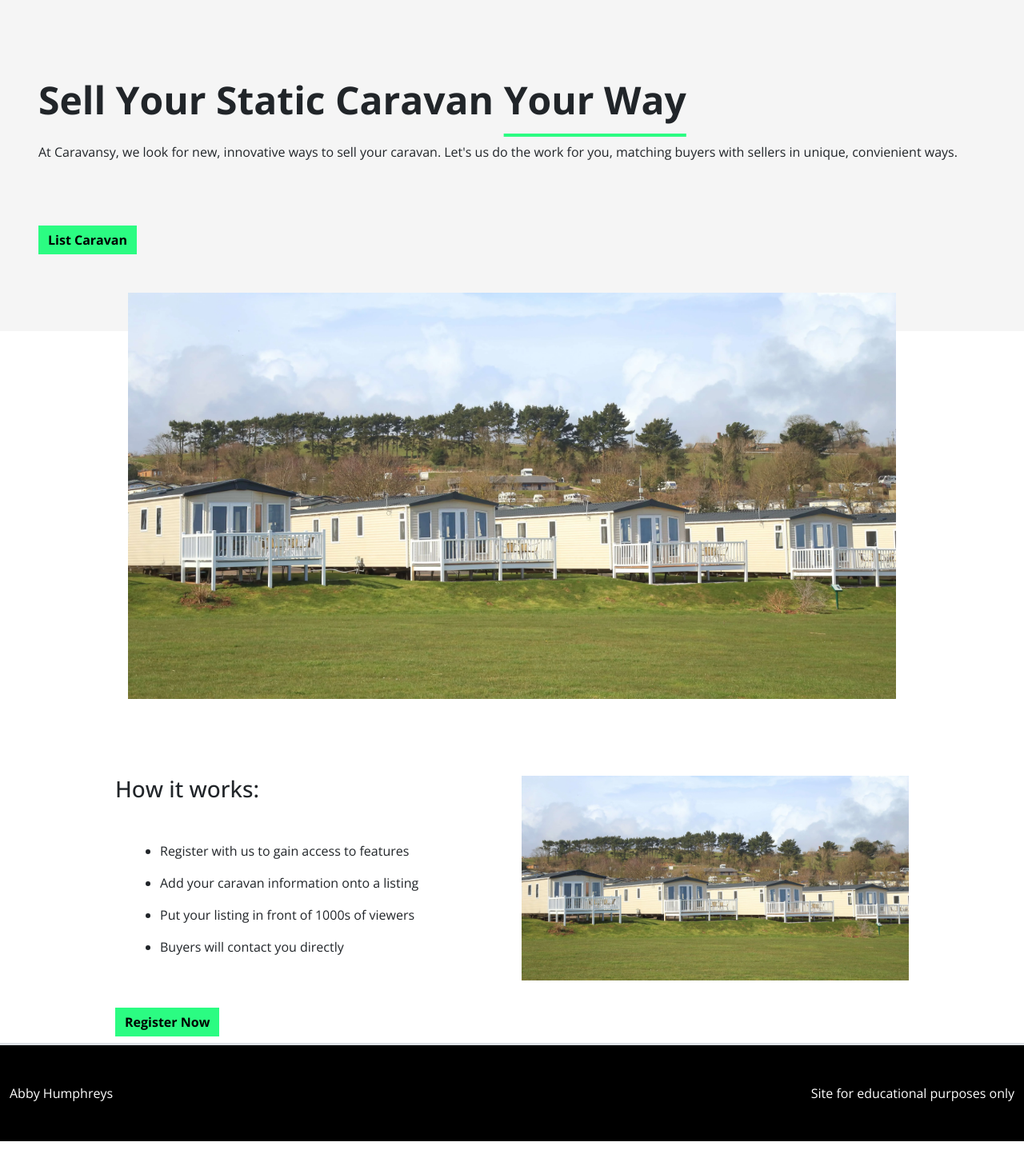
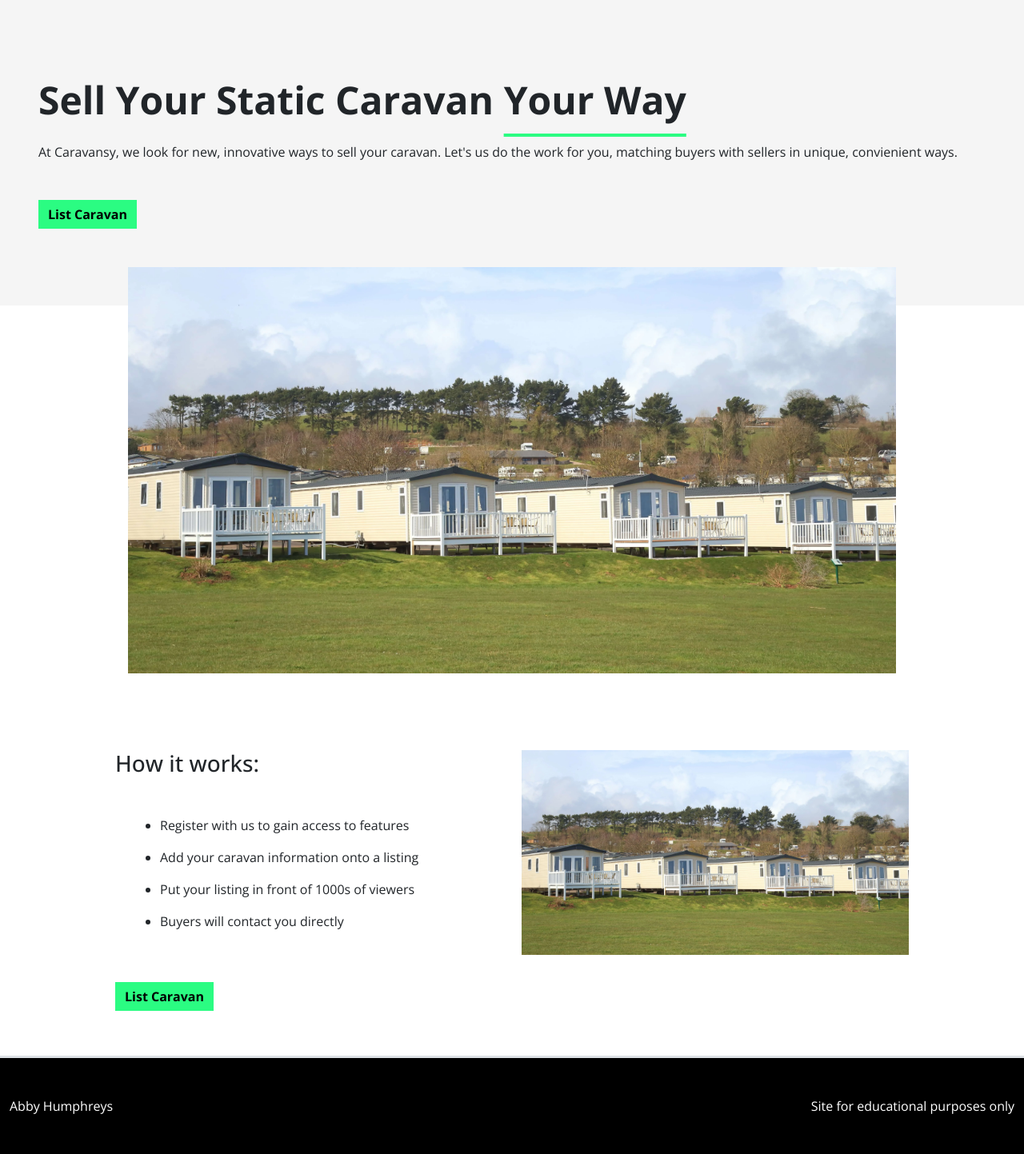
Before and after one commit to AbbyHumphreys/Caravansy, a Flask app: page /sell in a window 1280 px wide; the page is wider, and only the part inside the window is pictured. Shown: the part 74-1517 px from the top of that part at 80% size. Run offline with Flask 2, Linux system fonts and the light colour scheme; the visitor is signed in with stand-in values (Sample User, id 1); some libraries are stand-ins or nearby versions.

Commit message:
add: jinja templating functionality for buttons on sell page

```diff
--- a/templates/general_templates/sell.html
+++ b/templates/general_templates/sell.html
@@ -6,7 +6,11 @@
         <div class="col-12 d-flex flex-column ms-5">
             <h1 class="text-capitalize pt-5 title-1">Sell your static caravan <span class="underline">your way</span></h1>
             <p class="pb-3 mt-3">At Caravansy, we look for new, innovative ways to sell your caravan. Let's us do the work for you, matching buyers with sellers in unique, convienient ways.</p>
-            <a class="btn btn-primary rounded-0 mt-5 mb-5 align-self-start" href="{{ url_for('register') }}" role="button">List Caravan</a>
+            {% if session.user %}
+                <a class="btn btn-primary rounded-0 mt-3 mb-5 align-self-start" href="{{ url_for('add_listing') }}" role="button">List Caravan</a>
+            {% else %}
+                <a class="btn btn-primary rounded-0 mt-3 mb-5 align-self-start" href="{{ url_for('register') }}" role="button">List Caravan</a>
+            {% endif %}
         </div>
     </div>
     <div class="row d-flex mb-5 negative-margin">
@@ -16,7 +20,7 @@
     </div>
 </section>
 <section id="how-it-works-section">
-    <div class="row mt-5 pt-5 ps-5 pe-5 ms-5 me-5">
+    <div class="row mt-5 mb-5 pt-5 ps-5 pe-5 ms-5 me-5">
         <div class="col-12 col-lg-6 ps-5">
             <h3 class="mb-4 pb-4">How it works:</h3>
             <ul class="mb-4 pb-4">
@@ -25,7 +29,11 @@
                 <li class="ms-4 mb-3">Put your listing in front of 1000s of viewers</li>
                 <li class="ms-4 mb-3">Buyers will contact you directly</li>
             </ul>
-            <a class="btn btn-primary rounded-0 mb-2 align-self-start" href="{{ url_for('register') }}" role="button">Register Now</a>
+            {% if session.user %}
+                <a class="btn btn-primary rounded-0 mb-2 align-self-start" href="{{ url_for('add_listing') }}" role="button">List Caravan</a>
+            {% else %}
+                <a class="btn btn-primary rounded-0 mb-2 align-self-start" href="{{ url_for('register') }}" role="button">Register Now</a>
+            {% endif %}
         </div>
         <div class="col-12 col-lg-6 pe-5">
             <img src="{{ url_for('static', filename='images/caravan-park-one.webp') }}" class="img-fluid" alt="couple in a caravan">
```
